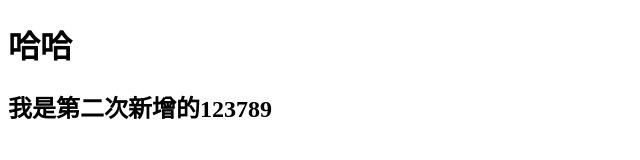
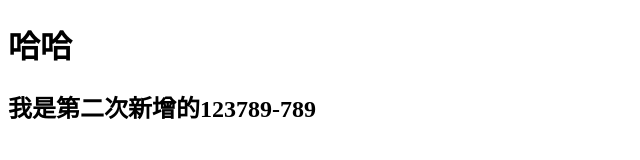
Before and after one commit to ibi8/git-demo, a plain HTML site: page index.html in a window 1280 px wide. Shown: the full height of the page, 0-640 px from the left. Drawn offline with Linux system fonts and the light colour scheme.

Commit message:
shouye-789

```diff
--- a/index.html
+++ b/index.html
@@ -8,6 +8,6 @@
 </head>
 <body>
     <h1>哈哈</h1>
-    <h2>我是第二次新增的123789</h2>
+    <h2>我是第二次新增的123789-789</h2>
 </body>
 </html>
```
